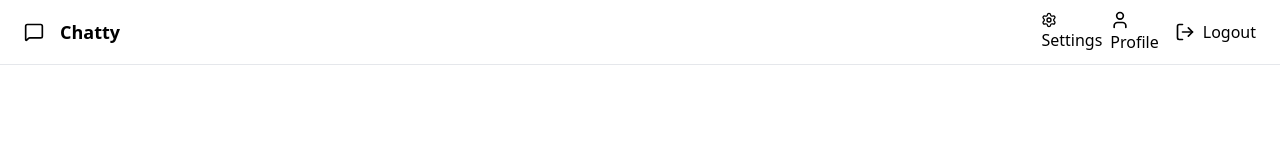
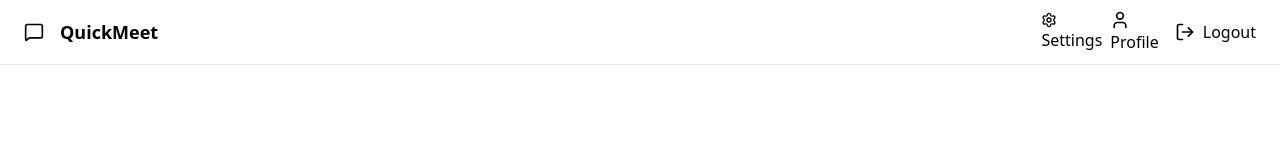
Before and after one commit to Anuragsrivastava508/meeting-app, a React (Vite) app in the folder frontend/: page /Login in a window 1280 px wide. Shown: the top 160 px of the page. Built offline with nearby package versions, Linux system fonts and the light colour scheme; no server answers.

Commit message:
updated the name

```diff
--- a/frontend/src/components/Navbar.jsx
+++ b/frontend/src/components/Navbar.jsx
@@ -27,7 +27,7 @@ const Navbar = () => {
             <div className="size-9 rounded-lg bg-primary/10 flex items-center justify-center">
               <MessageSquare className="w-5 h-5 text-primary" />
             </div>
-            <h1 className="text-lg font-bold max-[350px]:hidden">Chatty</h1>
+            <h1 className="text-lg font-bold max-[350px]:hidden">QuickMeet</h1>
           </Link>
         </div>
 
```
